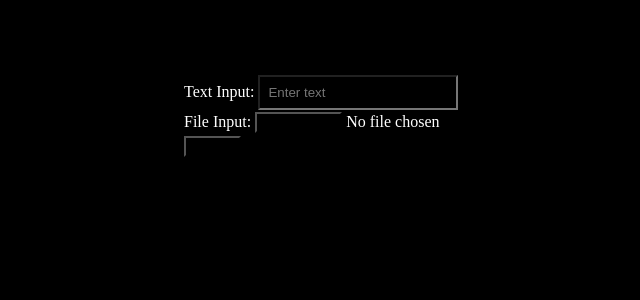
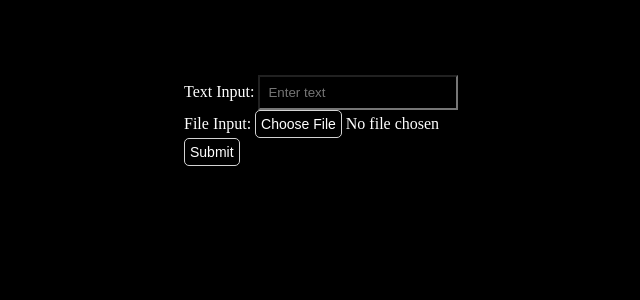
Before and after one commit to caitlinmclaugh/fovusapp, a React (Create React App) app: page / in a window 1280 px wide. Shown: the top 300 px of the page, without its empty margins (231-871 px from the left). Built offline with nearby package versions, Linux system fonts and the light colour scheme.

Commit message:
button fix

```diff
--- a/src/App.js
+++ b/src/App.js
@@ -20,10 +20,10 @@ export default function App() {
       </div>
       <div className="input">
         <label>File Input: </label>
-        <button className="button" onclick={() => handleFile()}>Choose File</button>
+        <button className="btn" onclick={() => handleFile()}>Choose File</button>
         <span class="infotext"> No file chosen</span>
       </div>
-        <button className="button" onclick={() => submit()}>Submit</button>
+        <button className="btn" onclick={() => submit()}>Submit</button>
     </div>
   );
 }
```
